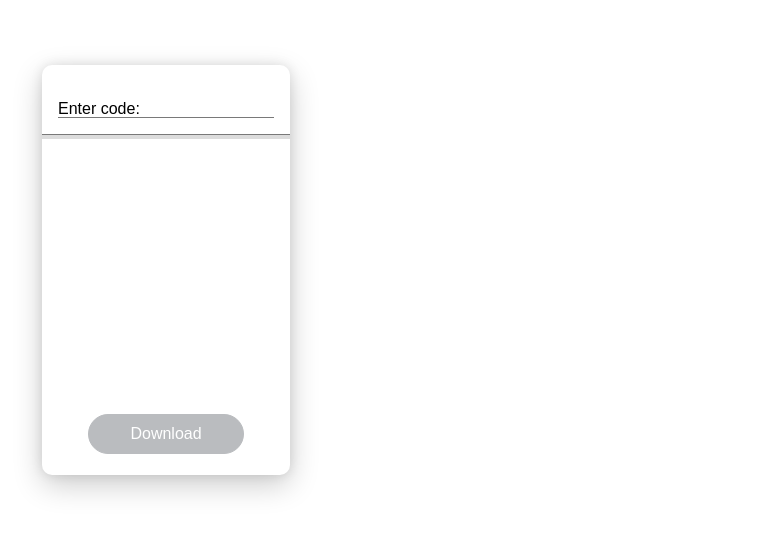
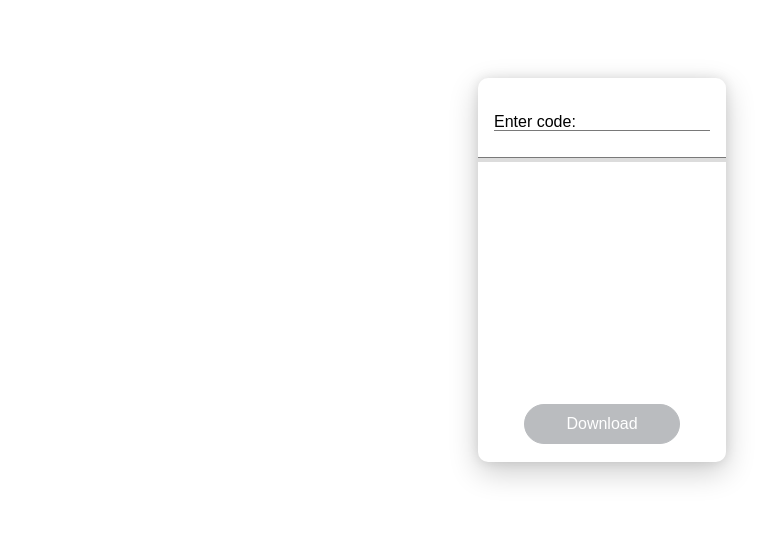
Before and after one commit to mzagorac/file-share, a React (Create React App) app in the folder client/: page /download in a window 1280 px wide. Shown: the part 130-664 px from the top of the page, without its empty margins (38-805 px from the left). Built offline with nearby package versions, Linux system fonts and the light colour scheme; a web font is replaced by a local one.

Commit message:
Some minor tweaks

```diff
--- a/client/package.json
+++ b/client/package.json
@@ -35,5 +35,6 @@
       "last 1 firefox version",
       "last 1 safari version"
     ]
-  }
+  },
+  "proxy": "http://127.0.0.1:8000/api/v1"
 }
--- a/client/src/components/Card.css
+++ b/client/src/components/Card.css
@@ -1,12 +1,14 @@
 .card {
   width: 15.5em;
-  height: 25.6em;
+  height: 24em;
   background: #fff;
   border-radius: 10px;
   position: absolute;
-  left: 5em;
+  /* left: 5em; */
+  left: 50%;
   top: 50%;
-  margin: -12.8em 0 0;
+  transform: translate(-50%, -50%);
+  /* margin: -12.8em 0 0; */
   box-shadow: 0 0 12px 0 rgba(0, 0, 0, 0.1), 0 10px 30px 0 rgba(0, 0, 0, 0.2);
   z-index: 30;
   transition: transform 0.5s cubic-bezier(0.77, 0, 0.175, 1);
--- a/client/src/components/Input.css
+++ b/client/src/components/Input.css
@@ -2,6 +2,7 @@
   margin-top: 1.2rem;
   padding: 1rem;
   border-bottom: 1px solid #797979;
+  height: 3.8rem;
 }
 
 .textfield > input {
--- a/client/src/components/Input.jsx
+++ b/client/src/components/Input.jsx
@@ -25,6 +25,7 @@ export default function Input({ setValue, ...rest }) {
         {rest.label}
       </label>
       <input
+        autoComplete="off"
         onFocus={handleFocus}
         onBlur={handleBur}
         onChange={handleChange}
--- a/client/src/pages/Download.jsx
+++ b/client/src/pages/Download.jsx
@@ -22,7 +22,7 @@ export default function Download() {
 
     var request = new XMLHttpRequest();
 
-    request.open('POST', 'http://127.0.0.1:8000/api/v1/download', true);
+    request.open('POST', '/download', true);
     request.responseType = 'blob';
     request.setRequestHeader('Content-Type', 'application/json');
     request.send(JSON.stringify({ code }));
@@ -35,6 +35,8 @@ export default function Download() {
           a.href = url;
           a.download = 'test';
           a.click();
+
+          setTimeout(() => window.URL.revokeObjectURL(url), 1000);
         }
       }
     };
--- a/client/src/pages/Upload.jsx
+++ b/client/src/pages/Upload.jsx
@@ -30,7 +30,7 @@ export default function Form() {
     // fd.append('email-from', emailFrom);
 
     const request = new XMLHttpRequest();
-    request.open('POST', 'http://127.0.0.1:8000/api/v1/uploadfile', true);
+    request.open('POST', '/uploadfile', true);
 
     request.upload.onprogress = e => {
       setProgress((e.loaded * 100) / e.total);
```
Also changed, not shown: 1 other file (tests, documents, lock files or other folders).
